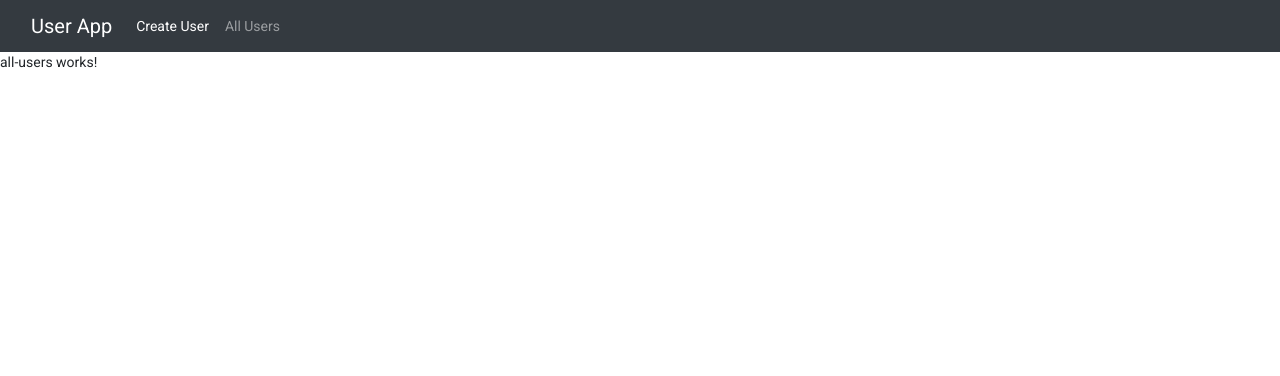
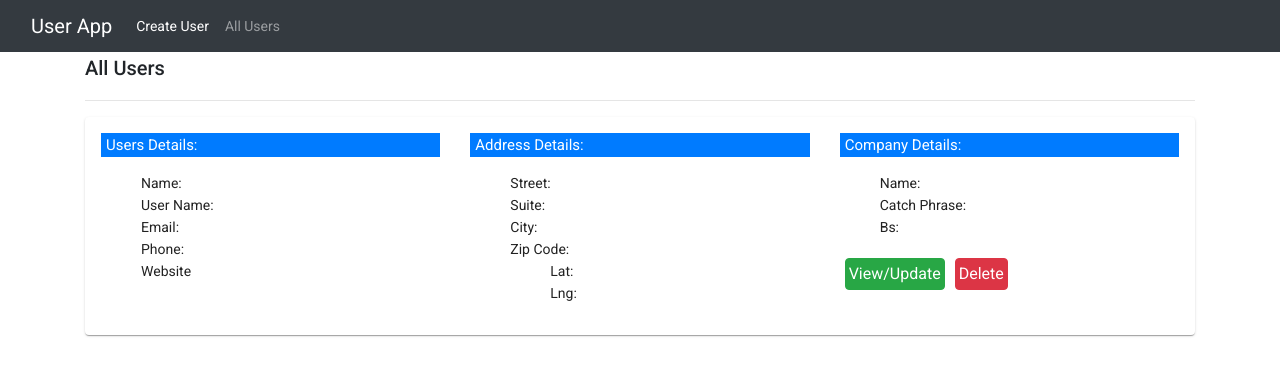
Before and after one commit to AnkitaSinha2618/userdemo, an Angular app in the folder project/: page /all-users in a window 1280 px wide. Shown: the top 376 px of the page. Built offline with nearby package versions, Linux system fonts and the light colour scheme.

Commit message:
create viewall design

```diff
--- a/project/src/app/all-users/all-users.component.html
+++ b/project/src/app/all-users/all-users.component.html
@@ -1 +1,43 @@
-<p>all-users works!</p>
+<div class="container">
+    <h2>All Users</h2>
+    <hr>
+    <mat-card class="mt-2">
+        <div class="row">
+            <div class="col-lg-4">
+                <h4 class="bg-primary text-white">Users Details:</h4>
+                <ul >
+                    <li>Name:</li>
+                    <li>User Name:</li>
+                    <li>Email:</li>
+                    <li>Phone:</li>
+                    <li>Website</li>
+
+                </ul>
+            </div>
+            <div class="col-lg-4">
+                <h4 class="bg-primary text-white">Address Details:</h4>
+                <ul>
+                    <li>Street:</li>
+                    <li>Suite:</li>
+                    <li>City:</li>
+                    <li>Zip Code:</li>
+                    <ul>
+                        <li>Lat:</li>
+                        <li>Lng:</li>
+                    </ul>
+                </ul>
+            </div>
+            <div class="col-lg-4">
+                <h4 class="bg-primary text-white">Company Details:</h4>
+                <ul>
+                    <li>Name:</li>
+                    <li>Catch Phrase:</li>
+                    <li>Bs:</li>
+                </ul>
+
+                <button class="btn btn-success">View/Update</button>
+                <button class="btn btn-danger">Delete</button>
+            </div>
+        </div>
+    </mat-card>
+</div>
--- a/project/src/app/all-users/all-users.component.scss
+++ b/project/src/app/all-users/all-users.component.scss
@@ -0,0 +1,14 @@
+ul li{
+    list-style-type: none;
+    margin-top: 2px;
+}
+.btn{
+    padding: 3px;
+    margin: 5px;
+}
+mat-card{
+    margin-top: 5px;
+}
+h4{
+    padding-left: 5px;
+}
```
